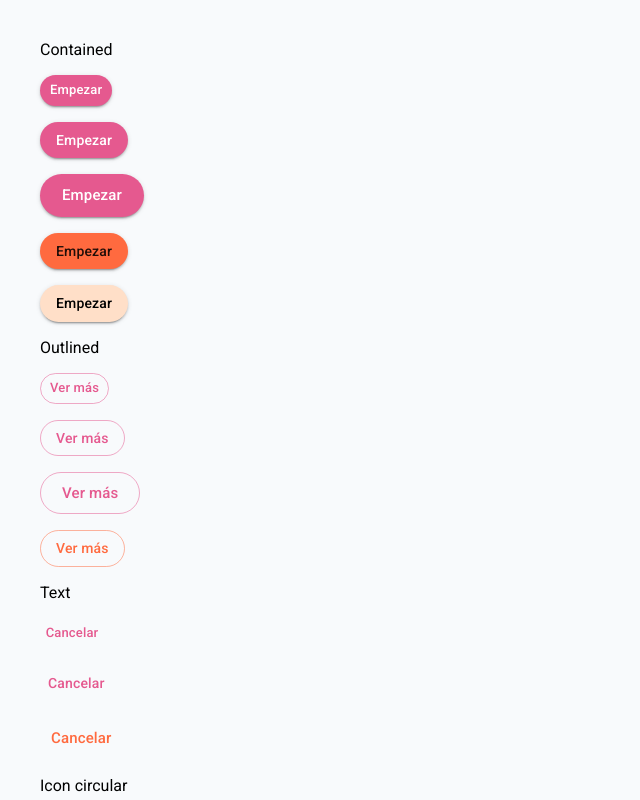
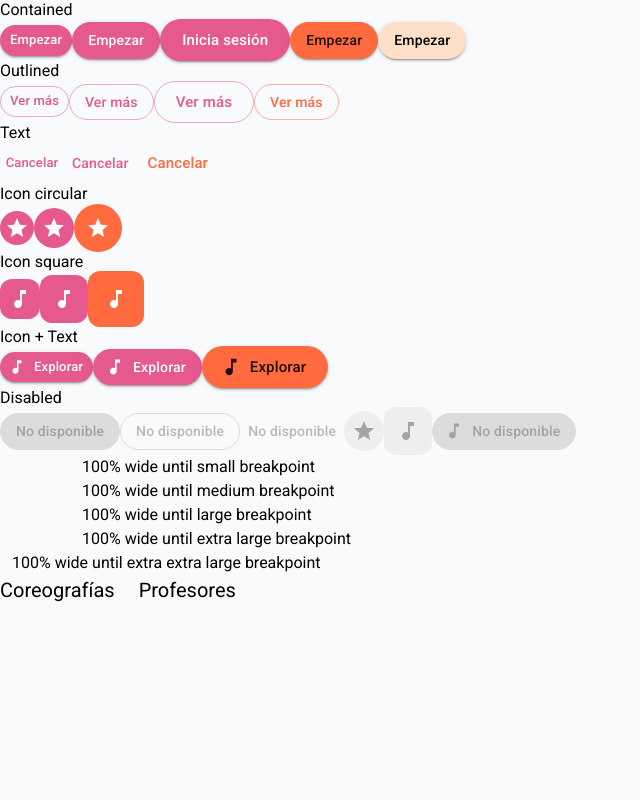
Before and after one commit to SantiagoGualguan/PROYECTO_DE_SARROLLO_DE_SOFTWARE_1, a React (Vite) app in the folder frontend/: page /landing-v2 in a window 1280 px wide. Shown: the top 800 px of the page, without its empty margins (0-640 px from the left). Built offline with nearby package versions, Linux system fonts and the light colour scheme.

Commit message:
New versions: bottom v2 and navBar V2 implemented

```diff
--- a/frontend/src/components/ui/Button/ButtonV2.jsx
+++ b/frontend/src/components/ui/Button/ButtonV2.jsx
@@ -28,10 +28,21 @@ const ButtonV2 = ({
     return (
       <IconButton
         size={size}
-        color={color}
         disabled={disabled}
         onClick={onClick}
         className={className}
+        sx={{
+          backgroundColor: `${color}.main`, // ← background del color de paleta
+          color: "var(--color-text-on-button)", // ← ícono siempre blanco
+          "&:hover": {
+            backgroundColor: `${color}.dark`, // ← usa el dark de la paleta al hover
+          },
+          "&.Mui-disabled": {
+            color: "var(--color-text-disabled)",
+            backgroundColor: "var(--color-disabled-bg)",
+            opacity: 0.38,
+          },
+        }}
       >
         {icon}
       </IconButton>
@@ -46,7 +57,8 @@ const ButtonV2 = ({
         onClick={onClick}
         className={className}
         sx={{
-          color: `${color}.main`, // lee de la paleta
+          backgroundColor: `${color}.main`, // ← background del color de paleta
+          color: "var(--color-text-on-button)", // ← ícono siempre blanco
           borderRadius: "var(--radius-md)",
           fontSize:
             size === "small"
@@ -60,6 +72,17 @@ const ButtonV2 = ({
               : size === "large"
                 ? "var(--space-lg)"
                 : "var(--space-md)",
+          "&:hover": {
+            backgroundColor: `${color}.dark`, // ← usa el dark de la paleta al hover
+          },
+
+          "&.Mui-disabled": {
+            // ← así se escribe en sx
+            color: "var(--color-text-disabled)",
+            backgroundColor: "var(--color-disabled-bg)",
+            opacity: 0.38,
+            cursor: "not-allowed", // ← string entre comillas
+          },
         }}
       >
         {icon}
--- /dev/null
+++ b/frontend/src/components/ui/NavBar/NavBarV2.css
@@ -0,0 +1,24 @@
+/* NavBar styles */
+
+.nav {
+  display: flex;
+  align-items: center;
+  gap: var(--space-xl);
+  background-color: transparent;
+}
+
+.nav-item {
+  display: inline-flex;
+  font-family: var(--font-body);
+  color: var(--color-text-primary);
+  text-decoration: none;
+  padding-bottom: var(--space-md);
+  border-bottom: 4px solid transparent;
+  transition: all 0.3s ease;
+}
+
+.nav-item-active,
+.nav-item:hover {
+  font-weight: 600;
+  border-bottom: 3px solid var(--color-text-primary);
+}
--- /dev/null
+++ b/frontend/src/components/ui/NavBar/NavBarV2.jsx
@@ -0,0 +1,34 @@
+import "./NavBarV2.css";
+import { NavLink } from "react-router-dom";
+
+/**
+ * component that represents a simple navigation bar
+ * @param {Array<{label: string, to: string}>} items - An array of objects that define the links.
+ * @param {string} fontSize - Font size using global variables (e.g. "--font-size-md").
+ * @param {string} className - Additional CSS Classes.
+ * @returns {JSX.Element} A navigation element with links managed by NavLink.
+ */
+const NavBar = ({
+  items = [],
+  fontSize = "--font-size-md",
+  className = "",
+}) => {
+  return (
+    <nav className={`nav ${className}`}>
+      {items.map(({ label, to }) => (
+        <NavLink
+          key={to}
+          to={to}
+          style={{ fontSize: `var(${fontSize})` }}
+          className={({ isActive }) =>
+            isActive ? "nav-item nav-item-active" : "nav-item"
+          }
+        >
+          {label}
+        </NavLink>
+      ))}
+    </nav>
+  );
+};
+
+export default NavBar;
--- a/frontend/src/pages/public/LandingPageV2.jsx
+++ b/frontend/src/pages/public/LandingPageV2.jsx
@@ -1,82 +1,22 @@
 import ButtonV2 from "../../components/ui/Button/ButtonV2";
 import StarIcon from "@mui/icons-material/Star";
 import MusicNoteIcon from "@mui/icons-material/MusicNote";
+import NavBarV2 from "../../components/ui/NavBar/NavBarV2";
+import NavBar from "../../components/ui/NavBar/NavBar";
 
 const LandingV2 = () => {
   return (
     <div
-      style={{
+    /*
+        style={{
         padding: "40px",
         display: "flex",
         flexDirection: "column",
         gap: "16px",
         alignItems: "flex-start",
       }}
+      */
     >
-      {/*
-      <h2>Contained</h2>
-      <ButtonV2 label="Empezar" variant="contained" size="small" />
-      <ButtonV2 label="Empezar" variant="contained" size="medium" />
-      <ButtonV2
-        label="Empezar"
-        variant="contained"
-        size="large"
-        color="#ff6a3f"
-      />
-
-      <h2>Outlined</h2>
-      <ButtonV2 label="Ver más" variant="outlined" size="small" />
-      <ButtonV2 label="Ver más" variant="outlined" size="medium" />
-      <ButtonV2 label="Ver más" variant="outlined" size="large" />
-
-      <h2>Text</h2>
-      <ButtonV2 label="Cancelar" variant="text" size="medium" />
-      <ButtonV2
-        label="Cancelar"
-        variant="text"
-        size="medium"
-        color="--color-orange"
-      />
-
-      <h2>Icon circular</h2>
-      <ButtonV2 variant="icon" icon={<StarIcon />} size="small" />
-      <ButtonV2
-        variant="icon"
-        icon={<StarIcon />}
-        color="--color-salmon"
-        size="medium"
-      />
-
-      <h2>Icon square</h2>
-      <ButtonV2 variant="icon-square" icon={<MusicNoteIcon />} size="small" />
-      <ButtonV2
-        variant="icon-square"
-        icon={<MusicNoteIcon />}
-        color="#ff9b7d"
-        size="medium"
-      />
-
-      <h2>Icon + Text</h2>
-      <ButtonV2
-        label="Explorar"
-        variant="icon-text"
-        icon={<MusicNoteIcon />}
-        size="medium"
-      />
-      <ButtonV2
-        label="Explorar"
-        variant="icon-text"
-        icon={<MusicNoteIcon />}
-        size="large"
-        color="--color-salmon"
-      />
-
-      <h2>Disabled</h2>
-      <ButtonV2 label="No disponible" variant="contained" disabled />
-      <ButtonV2 label="No disponible" variant="outlined" disabled />
-      <ButtonV2 variant="icon" icon={<StarIcon />} disabled />
-
-    */}
       {/* ── Contained ── */}
       <h2>Contained</h2>
       <ButtonV2
@@ -92,7 +32,7 @@ const LandingV2 = () => {
         color="primary"
       />
       <ButtonV2
-        label="Empezar"
+        label="Inicia sesión"
         variant="contained"
         size="large"
         color="primary"
@@ -227,6 +167,23 @@ const LandingV2 = () => {
         icon={<MusicNoteIcon />}
         disabled
       />
+
+      <div className="container-sm">100% wide until small breakpoint</div>
+      <div className="container-md">100% wide until medium breakpoint</div>
+      <div className="container-lg">100% wide until large breakpoint</div>
+      <div className="container-xl">100% wide until extra large breakpoint</div>
+      <div className="container-xxl">
+        100% wide until extra extra large breakpoint
+      </div>
+      <div>
+        <NavBarV2
+          items={[
+            { label: "Coreografías", to: "/catalogo" },
+            { label: "Profesores", to: "/profesores" },
+          ]}
+          fontSize=" --font-size-md"
+        ></NavBarV2>
+      </div>
     </div>
   );
 };
--- a/frontend/src/styles/variables.css
+++ b/frontend/src/styles/variables.css
@@ -17,7 +17,7 @@
   --color-text-disabled: #1d1b20;
 
   /* ── Colores de estado ── */
-  --color-disabled-bg: rgba(29, 27, 32, 0.1);
+  --color-disabled-bg: #dadcdd;
   --color-hover-overlay: rgba(255, 255, 255, 0.08);
   --color-pressed-overlay: rgba(255, 255, 255, 0.1);
 
```
